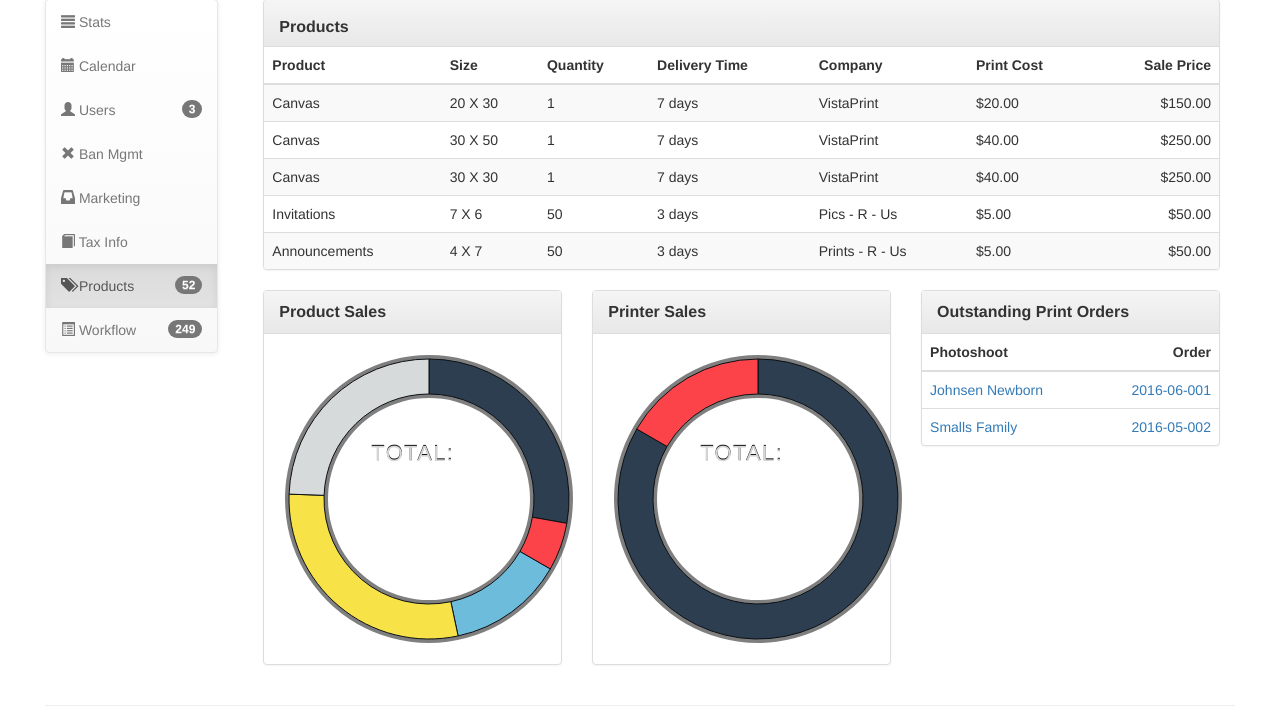
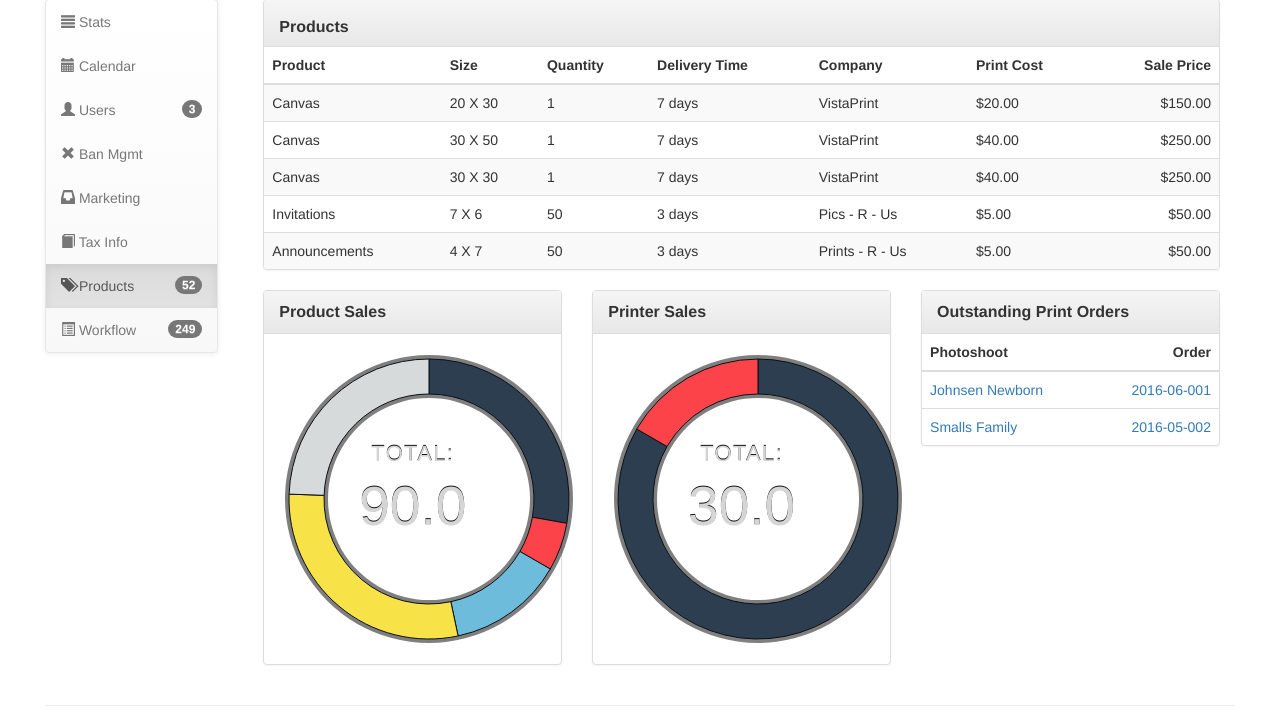
Before and after one commit to TParis/PhotogOrganizer, a PHP site: page /products.html in a window 1280 px wide. Shown: the part 274-999 px from the top of the page. Run offline with PHP 8.4, Linux system fonts and the light colour scheme; some libraries are stand-ins or nearby versions.

Commit message:
Fix z-index on charts to place graph ahead of number

```diff
--- a/css/style.css
+++ b/css/style.css
@@ -208,5 +208,10 @@ body.modal-open-noscroll {
 }
 
 .doughnutSummaryNumber {
-	z-index: -1;
+	z-index: 1;
 }
+
+.chart svg {
+	position: relative;
+	z-index: 2;
+}
```
